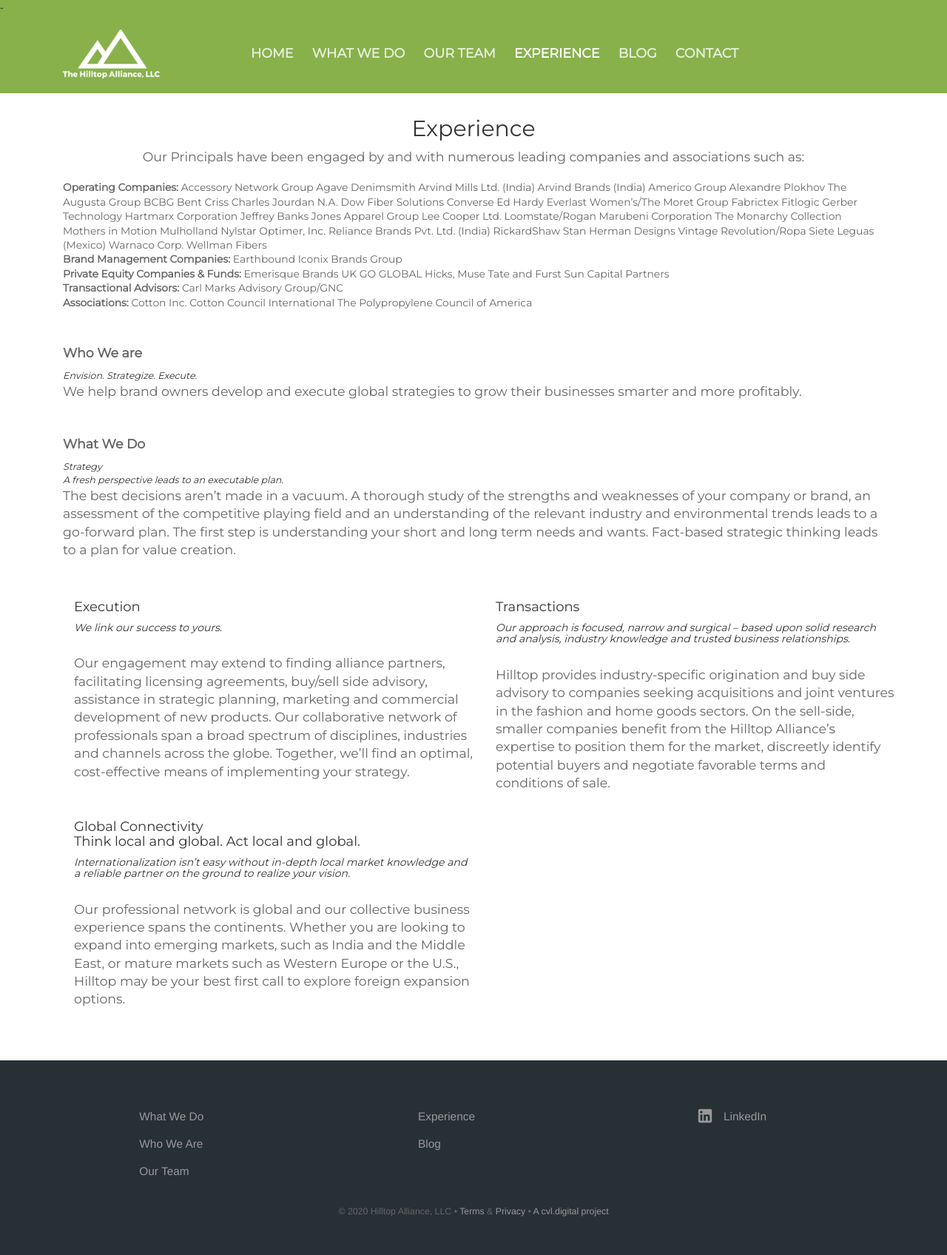
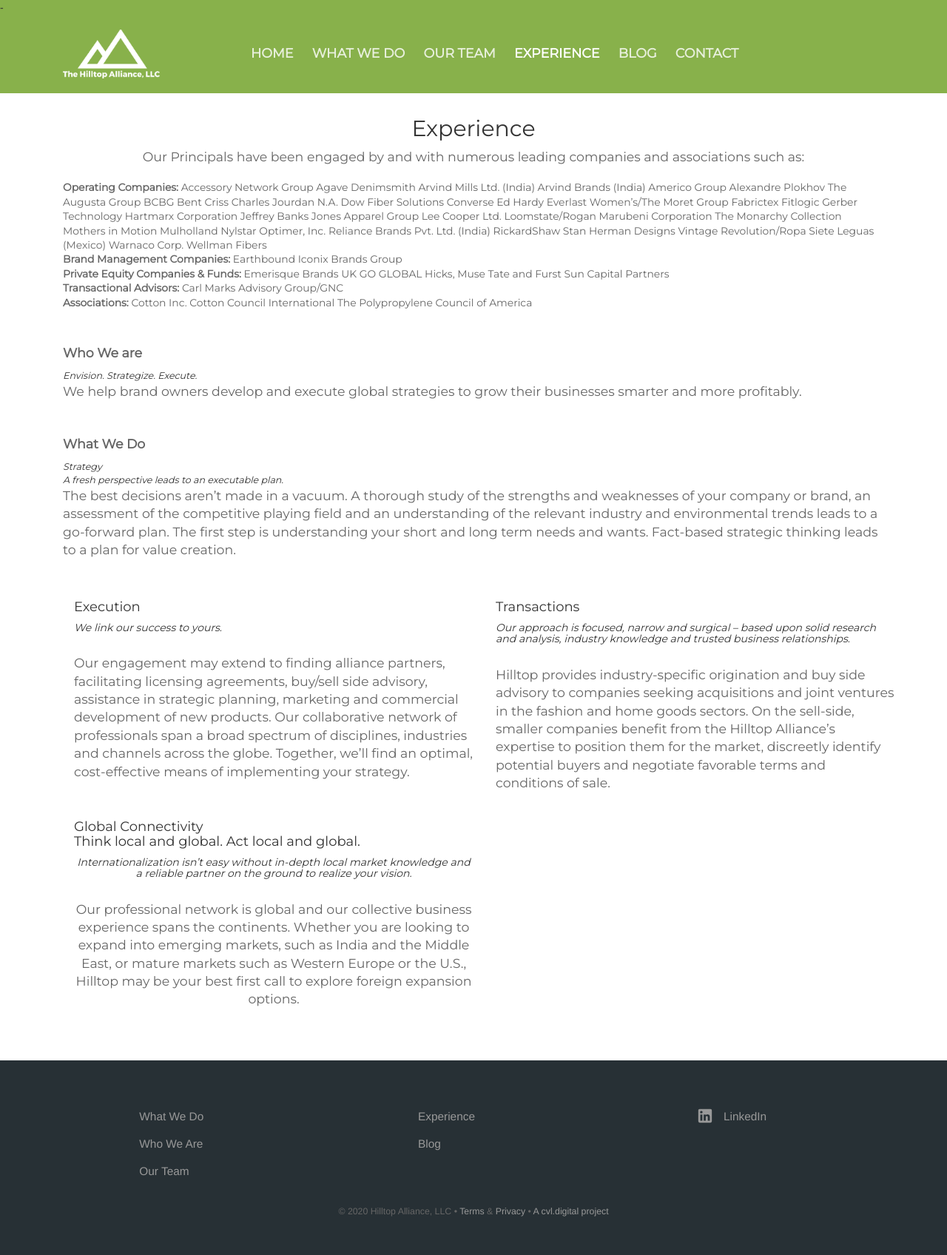
Before and after one commit to Freelance-Repos/Hilltop-Alliance, a Jekyll site: the page built from clients.html, in a window 1280 px wide. Shown: the whole page at 74% size. Built offline with Jekyll 4.4.1, drawn with Linux system fonts in a browser that asks for light colours.

Commit message:
Update clients.html

```diff
--- a/clients.html
+++ b/clients.html
@@ -177,7 +177,7 @@ The first step is understanding your short and long term needs and wants. Fact-b
 
 <!-- Comment between div containers -->
 
-<div class="container">
+<div class="text-center container">
    <div class="row">
       <br>
       <div class="col-sm-6">
```
